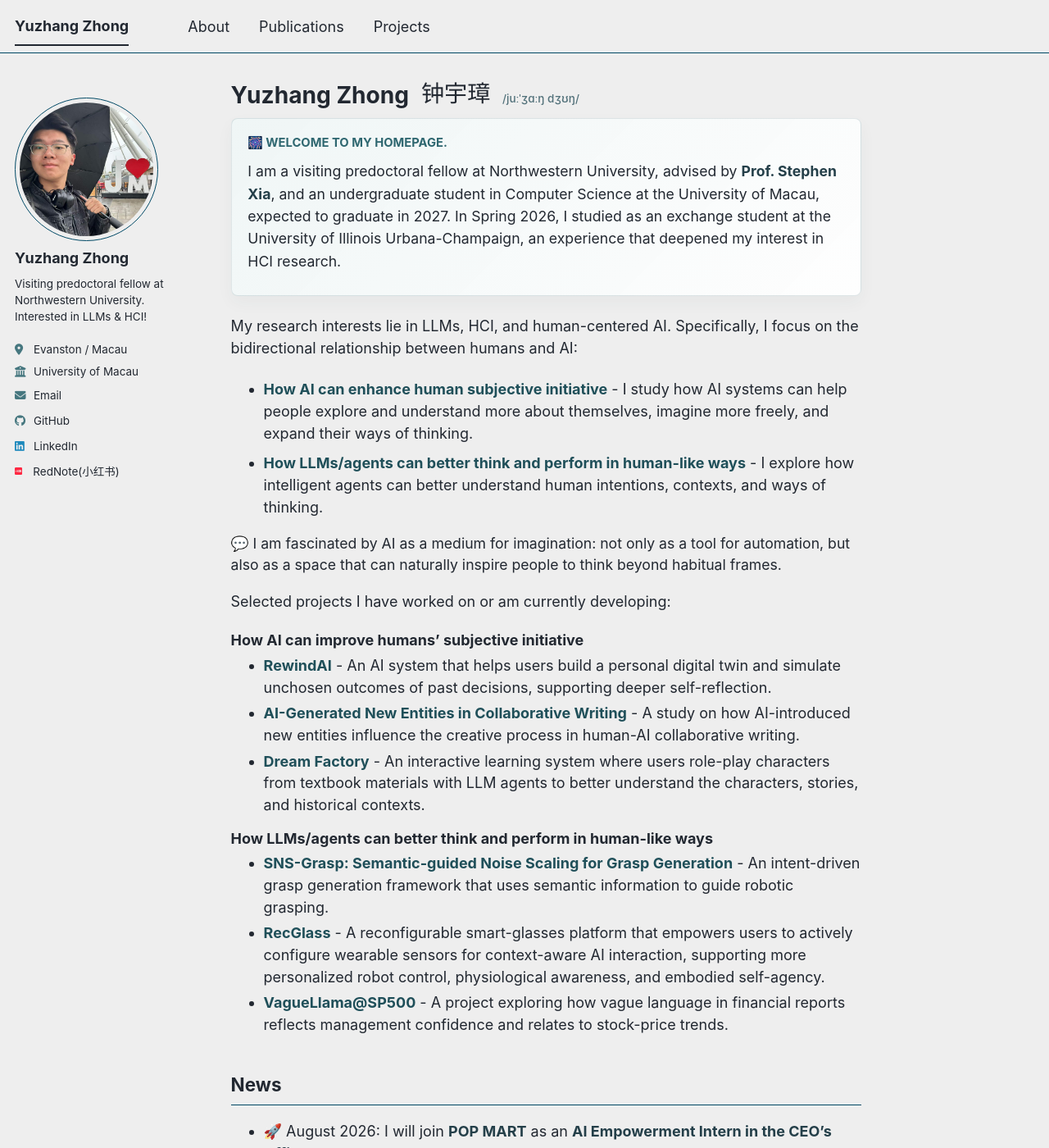
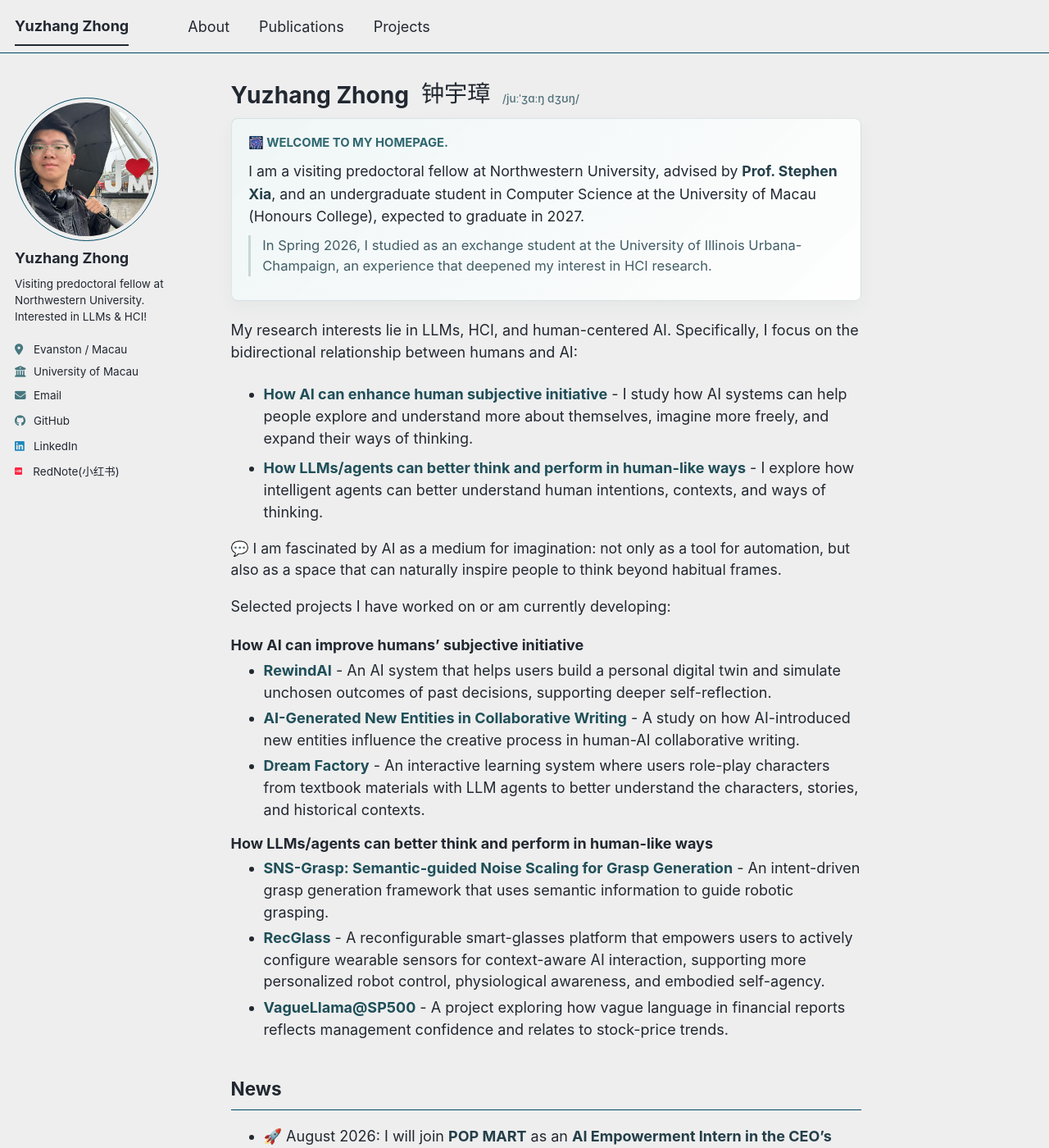
Before and after one commit to yuzhang-zhong/yuzhang-zhong.github.io, a Jekyll site: the page built from _pages/about.md, in a window 1280 px wide and 1400 px high. Shown: the whole window at 82% size. Built offline with Jekyll 4.4.1, drawn with Linux system fonts in a browser that asks for light colours; a style sheet for code colours, icons or effects is not loaded.

Commit message:
Polish homepage intro

```diff
--- a/_includes/head/custom.html
+++ b/_includes/head/custom.html
@@ -20,7 +20,7 @@
 <style>
   .homepage-welcome {
     margin: 0 0 1.25rem;
-    padding: 1rem 1.1rem;
+    padding: 1rem 1.15rem 1.05rem;
     border: 1px solid rgba(71, 106, 116, 0.16);
     border-radius: 8px;
     background: linear-gradient(135deg, rgba(239, 246, 246, 0.92), rgba(255, 255, 255, 0.9));
@@ -43,6 +43,15 @@
     color: var(--global-text-color);
     font-size: 0.98rem !important;
     line-height: 1.55;
+  }
+
+  .welcome-note {
+    margin-top: 0.15rem;
+    padding-left: 0.78rem;
+    border-left: 3px solid rgba(47, 103, 112, 0.22);
+    color: #405d66;
+    font-size: 0.92rem !important;
+    line-height: 1.5;
   }
 
   .name-chinese,
--- a/_pages/about.md
+++ b/_pages/about.md
@@ -11,7 +11,8 @@ redirect_from:
 
 <section class="homepage-welcome" markdown="1">
 <p class="welcome-kicker">🎆 Welcome to my homepage.</p>
-<p class="welcome-lead">I am a visiting predoctoral fellow at Northwestern University, advised by <strong>Prof. Stephen Xia</strong>, and an undergraduate student in Computer Science at the University of Macau, expected to graduate in 2027. In Spring 2026, I studied as an exchange student at the University of Illinois Urbana-Champaign, an experience that deepened my interest in HCI research.</p>
+<p class="welcome-lead">I am a visiting predoctoral fellow at Northwestern University, advised by <strong>Prof. Stephen Xia</strong>, and an undergraduate student in Computer Science at the University of Macau (Honours College), expected to graduate in 2027.</p>
+<p class="welcome-note">In Spring 2026, I studied as an exchange student at the University of Illinois Urbana-Champaign, an experience that deepened my interest in HCI research.</p>
 </section>
 
 My research interests lie in LLMs, HCI, and human-centered AI. Specifically, I
```
